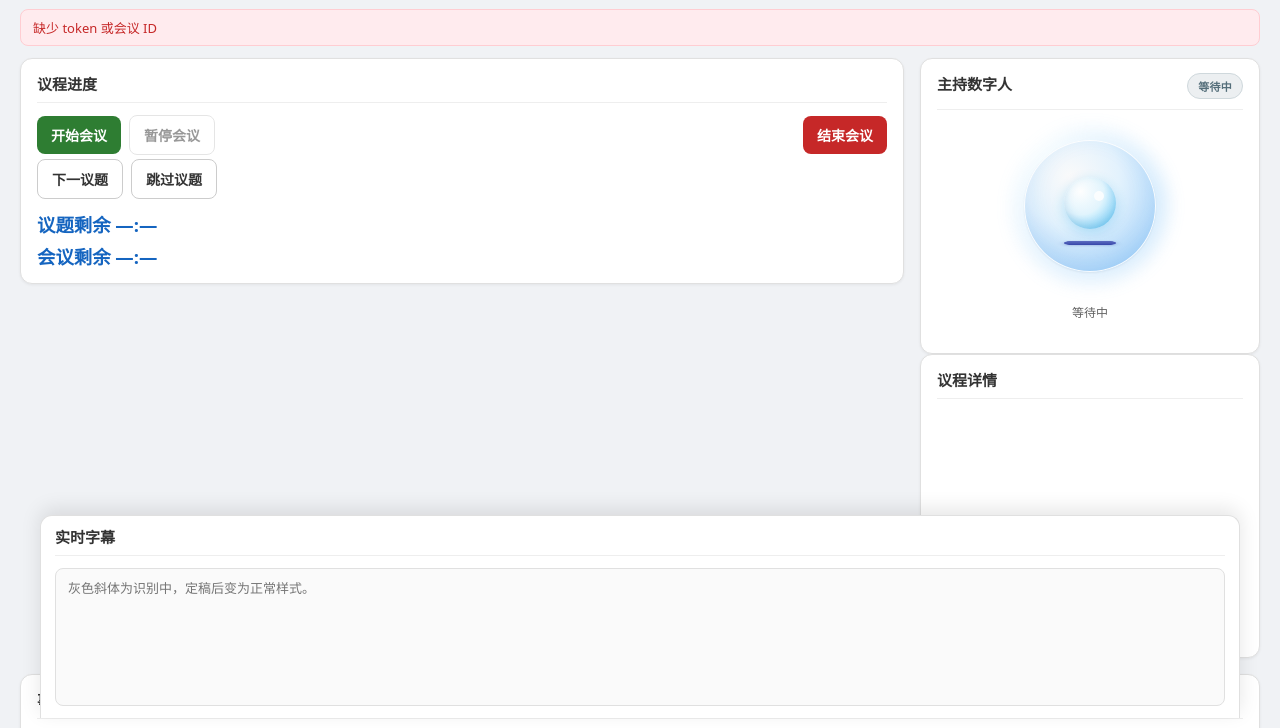
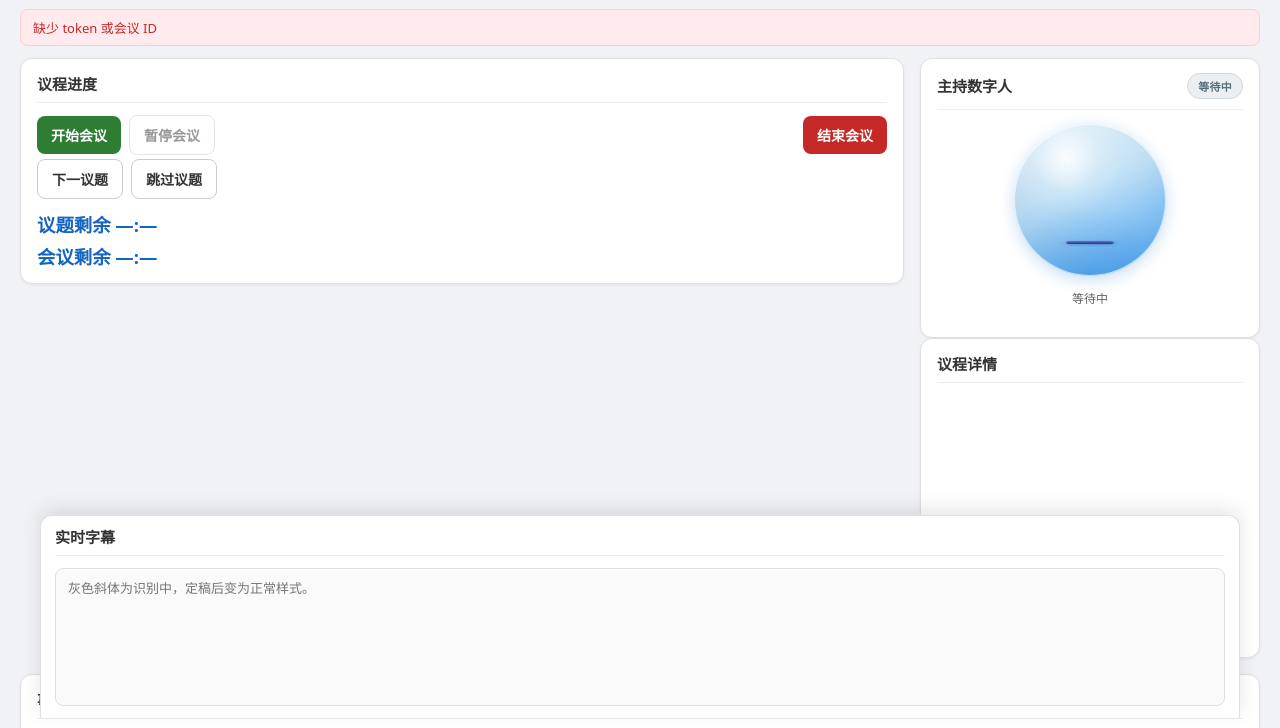
Before and after one commit to guorj/SMART-MEETING-java, a plain HTML site: page meeting-server/src/main/resources/static/host-meeting.html in a window 1280 px wide. Shown: the part 72-800 px from the top of the page. Drawn offline with Linux system fonts and the light colour scheme.

Commit message:
优化ui

```diff
--- a/meeting-server/src/main/resources/static/host-meeting.html
+++ b/meeting-server/src/main/resources/static/host-meeting.html
@@ -44,51 +44,63 @@
     }
     .host-transcript-dock-title { font-size: 13px; margin-bottom: 8px; padding-bottom: 6px; }
     .card-avatar { flex-shrink: 0; }
-    /* 主持形象：仪表化 UI（状态徽章 + 声场圆环 + 口型条），避免复杂 CSS 人脸的廉价感 */
-    .avatar-card-top { display: flex; align-items: flex-start; justify-content: space-between; gap: 10px; margin-bottom: 4px; padding-bottom: 10px; border-bottom: 1px solid #eee; }
+    .avatar-card-top { display: flex; align-items: center; justify-content: space-between; gap: 10px; margin-bottom: 10px; padding-bottom: 10px; border-bottom: 1px solid #eee; }
     .avatar-card-top .panel-title { margin-bottom: 0; padding-bottom: 0; border-bottom: none; flex: 1; min-width: 0; }
     .avatar-badge { flex-shrink: 0; font-size: 11px; font-weight: 700; letter-spacing: .02em; padding: 4px 10px; border-radius: 999px; background: #eceff1; color: #546e7a; border: 1px solid #cfd8dc; }
     .avatar-badge[data-badge="speaking"] { background: #e8eaf6; color: #3949ab; border-color: #9fa8da; animation: avatar-badge-pulse 1.8s ease-in-out infinite; }
     @keyframes avatar-badge-pulse { 0%,100%{ box-shadow: 0 0 0 0 rgba(57,73,171,.25);} 50%{ box-shadow: 0 0 0 6px rgba(57,73,171,0);} }
-    .avatar-stage { display: flex; flex-direction: column; align-items: center; padding: 8px 0 2px; }
-    .avatar-orbit { position: relative; width: 168px; height: 168px; display: flex; align-items: center; justify-content: center; }
-    .avatar-glow {
-      position: absolute; inset: 0; border-radius: 50%;
-      background: conic-gradient(from 200deg, rgba(100,181,246,.35), rgba(129,212,250,.15), rgba(66,165,245,.4), rgba(100,181,246,.35));
-      opacity: .55; filter: blur(10px); transform: scale(0.92);
-      transition: opacity .35s ease, transform .35s ease;
+    .avatar-stage { display: flex; flex-direction: column; align-items: center; padding: 4px 0 0; }
+    /* 单层圆形虚拟主持：一体渐变 + 内阴影，口型仅底部一条，避免多环拼接感 */
+    .avatar-figure {
+      position: relative;
+      width: 152px;
+      height: 152px;
+      border-radius: 50%;
+      flex-shrink: 0;
+      background:
+        radial-gradient(circle at 34% 22%, rgba(255,255,255,.92) 0%, rgba(255,255,255,.14) 22%, transparent 38%),
+        radial-gradient(circle at 50% 118%, rgba(25,118,210,.3) 0%, transparent 50%),
+        linear-gradient(158deg, #eef7fc 0%, #c5e3f6 42%, #64b5f6 88%, #42a5f5 100%);
+      box-shadow:
+        0 4px 16px rgba(25,118,210,.24),
+        inset 0 0 0 1px rgba(255,255,255,.65),
+        inset 0 -26px 52px rgba(13,71,161,.11);
+      transition: box-shadow 0.35s ease;
     }
-    .avatar-stage[data-state="speaking"] .avatar-glow { opacity: .85; transform: scale(1); animation: avatar-orbit-spin 8s linear infinite; }
-    @keyframes avatar-orbit-spin { to { transform: scale(1) rotate(360deg); } }
-    .avatar-core {
-      position: relative; width: 132px; height: 132px; border-radius: 50%;
-      background: radial-gradient(circle at 35% 28%, #fafafa 0%, #e3f2fd 38%, #bbdefb 72%, #90caf9 100%);
+    .avatar-stage[data-state="speaking"] .avatar-figure {
+      animation: avatar-figure-breathe 2s ease-in-out infinite;
       box-shadow:
-        0 1px 2px rgba(0,0,0,.06),
-        inset 0 0 0 1px rgba(255,255,255,.9),
-        inset 0 -12px 28px rgba(25,118,210,.12);
-      display: flex; flex-direction: column; align-items: center; justify-content: flex-end;
-      padding-bottom: 22px;
+        0 8px 24px rgba(57,73,171,.28),
+        inset 0 0 0 1px rgba(255,255,255,.72),
+        inset 0 -26px 52px rgba(25,118,210,.16),
+        0 0 0 3px rgba(129,212,250,.4);
     }
-    .avatar-core-inner {
-      position: absolute; width: 52px; height: 52px; border-radius: 50%; top: 28%; left: 50%; margin-left: -26px;
-      background: radial-gradient(circle at 32% 28%, #fff 0%, #e1f5fe 45%, #4fc3f7 100%);
-      box-shadow: 0 4px 14px rgba(3,155,229,.25), inset 0 -4px 10px rgba(1,87,155,.15);
-      opacity: .95;
+    @keyframes avatar-figure-breathe {
+      0%, 100% { transform: scale(1); }
+      50% { transform: scale(1.035); }
     }
-    .avatar-core-inner::after {
-      content: ""; position: absolute; width: 10px; height: 10px; border-radius: 50%; right: 12px; top: 14px;
-      background: rgba(255,255,255,.85);
-    }
-    .avatar-mouth-bar-wrap {
-      position: relative; z-index: 2; height: 14px; display: flex; align-items: center; justify-content: center;
+    .avatar-mouth-slot {
+      position: absolute;
+      left: 50%;
+      bottom: 17%;
+      transform: translateX(-50%);
+      width: 56px;
+      height: 14px;
+      display: flex;
+      align-items: center;
+      justify-content: center;
+      z-index: 2;
     }
     #avatarMouth {
-      width: 52px; height: 10px; border-radius: 6px;
-      background: linear-gradient(180deg, #5c6bc0, #3949ab);
-      transform: scaleY(0.35); transform-origin: center center;
-      transition: none; will-change: transform;
-      box-shadow: 0 2px 6px rgba(57,73,171,.35);
+      width: 48px;
+      height: 9px;
+      border-radius: 999px;
+      background: linear-gradient(180deg, #5c6bc0, #283593);
+      transform: scaleY(0.35);
+      transform-origin: center center;
+      transition: none;
+      will-change: transform;
+      box-shadow: inset 0 1px 2px rgba(255,255,255,.28), 0 2px 6px rgba(40,53,147,.4);
     }
     .avatar-caption {
       margin-top: 14px; text-align: center; max-width: 100%; font-size: 12px; line-height: 1.5; color: #616161;
@@ -215,13 +227,9 @@
           <span class="avatar-badge" id="avatarBadge" data-badge="idle">等待中</span>
         </div>
         <div class="avatar-stage" id="avatarStage" data-state="idle">
-          <div class="avatar-orbit" aria-hidden="true">
-            <div class="avatar-glow"></div>
-            <div class="avatar-core">
-              <div class="avatar-core-inner"></div>
-              <div class="avatar-mouth-bar-wrap">
-                <div id="avatarMouth"></div>
-              </div>
+          <div class="avatar-figure" aria-hidden="true">
+            <div class="avatar-mouth-slot">
+              <div id="avatarMouth"></div>
             </div>
           </div>
           <p class="avatar-caption" id="avatarCaption">等待中</p>
```
Also changed, not shown: 1 other file.
